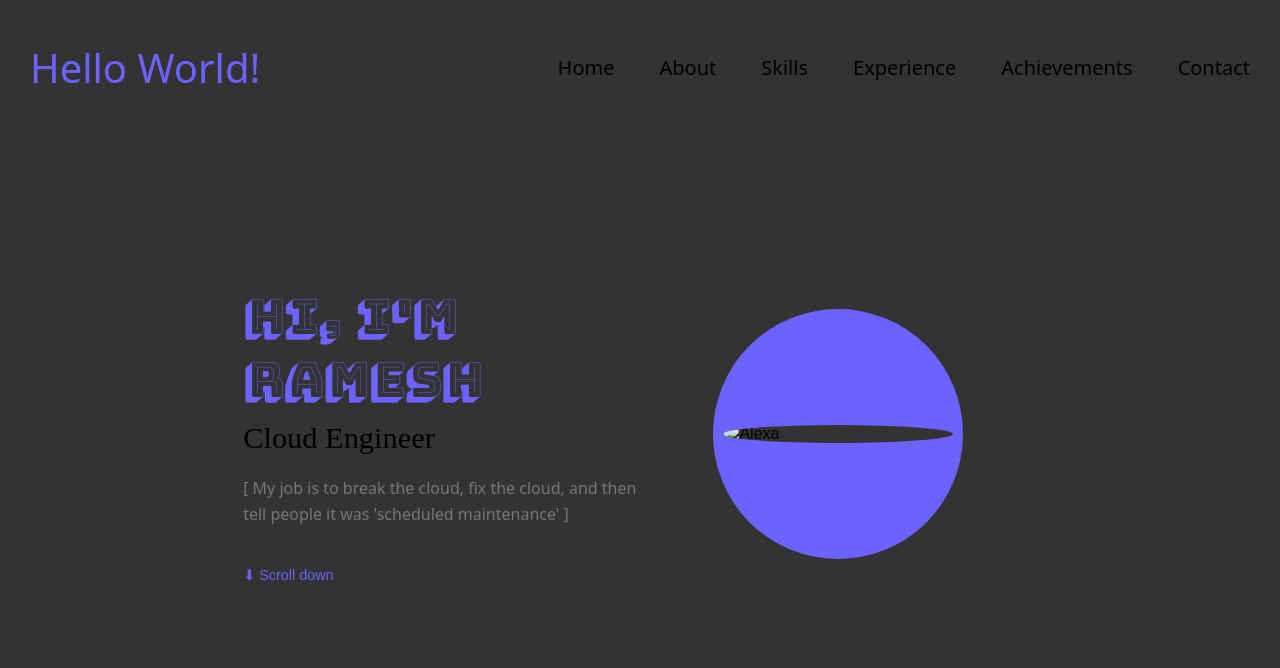
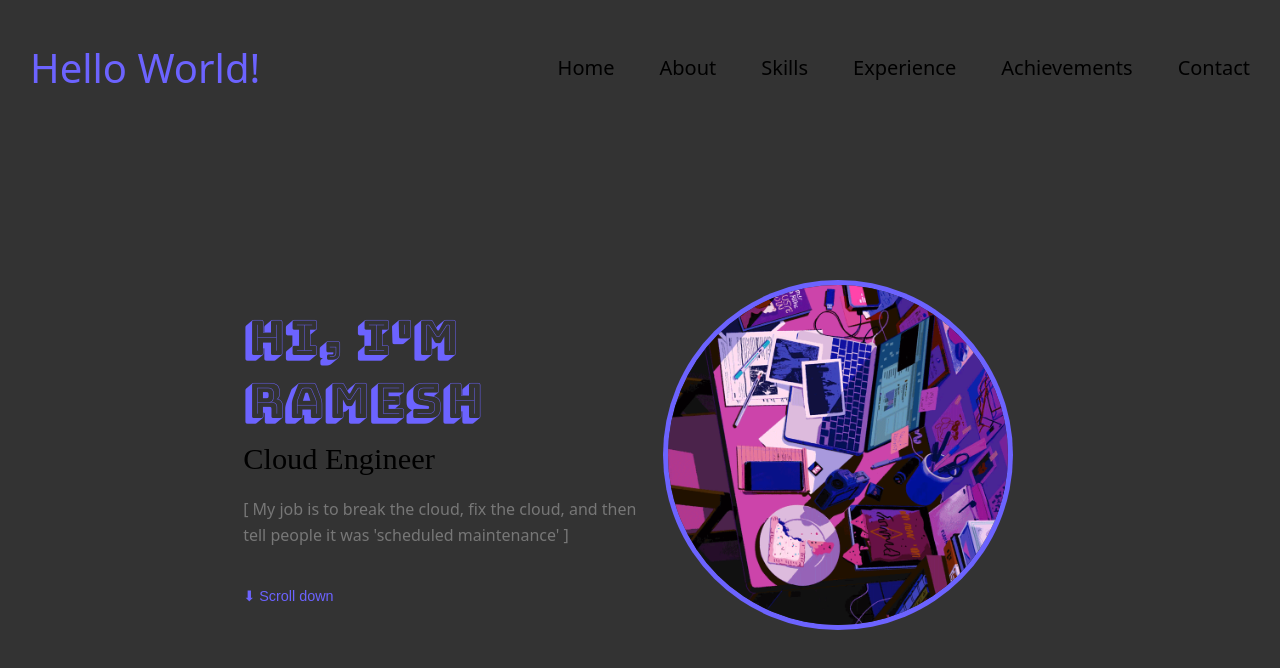
Before and after one commit to Ram1604/Portfolio_v2.0, a plain HTML site: page index.html in a window 1280 px wide. Drawn offline with Linux system fonts and the light colour scheme; a web font is replaced by a local one.

Commit message:
page1 completed

```diff
--- a/index.html
+++ b/index.html
@@ -47,7 +47,7 @@
 
     <div class="hero-image">
         <div class="image-bg"></div>
-        <img src="your-photo.png" alt="Alexa">
+        <img src="./assets/gif1.gif" alt="Alexa">
     </div>
 </section>
 
--- a/style.css
+++ b/style.css
@@ -155,8 +155,8 @@ header {
 
 .image-bg {
     position: absolute;
-    width: 250px;
-    height: 250px;
+    width: 350px;
+    height: 350px;
     background: #6c63ff;
     border-radius: 50%;
     z-index: 0;
@@ -164,7 +164,7 @@ header {
 
 .hero-image img {
     position: relative;
-    width: 230px;
+    width: 340px;
     border-radius: 50%;
     object-fit: cover;
     z-index: 1;
```
Also changed, not shown: assets/gif1.gif (added).
